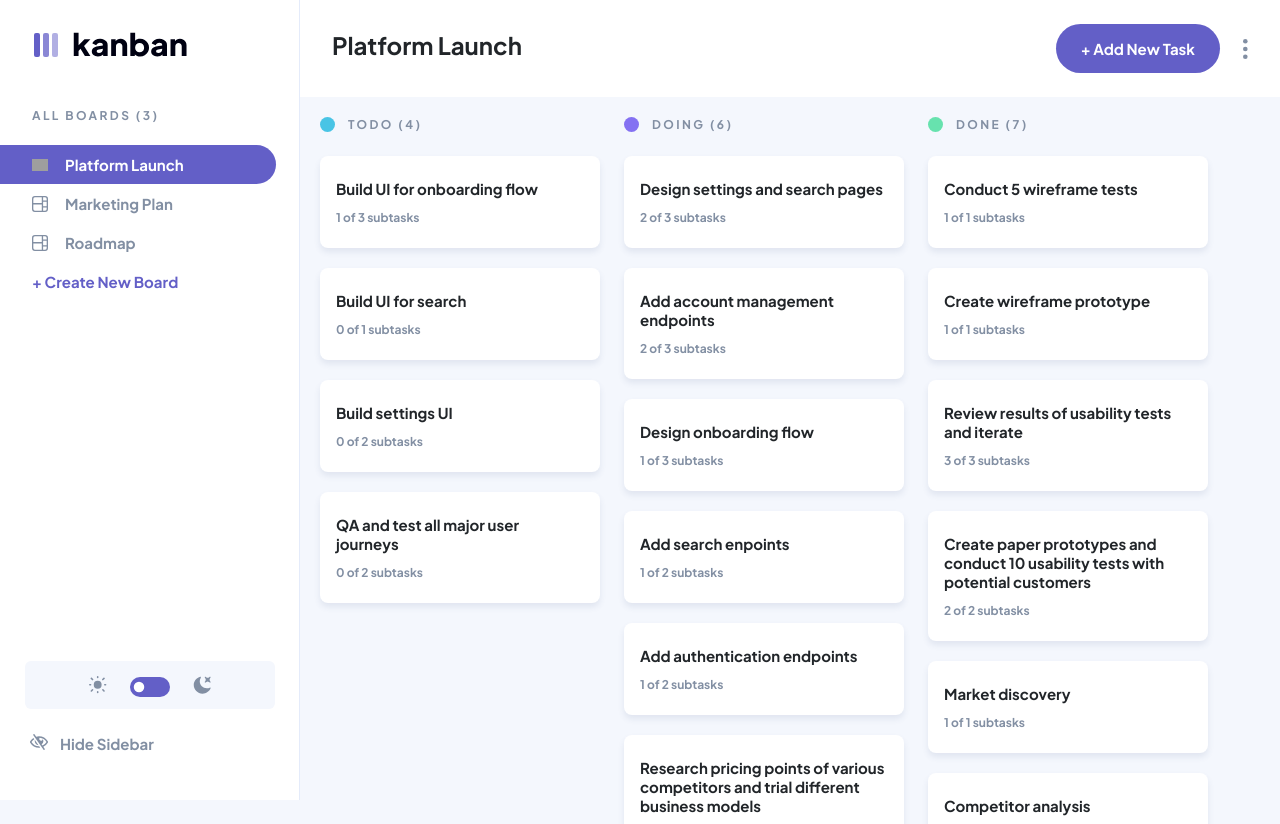
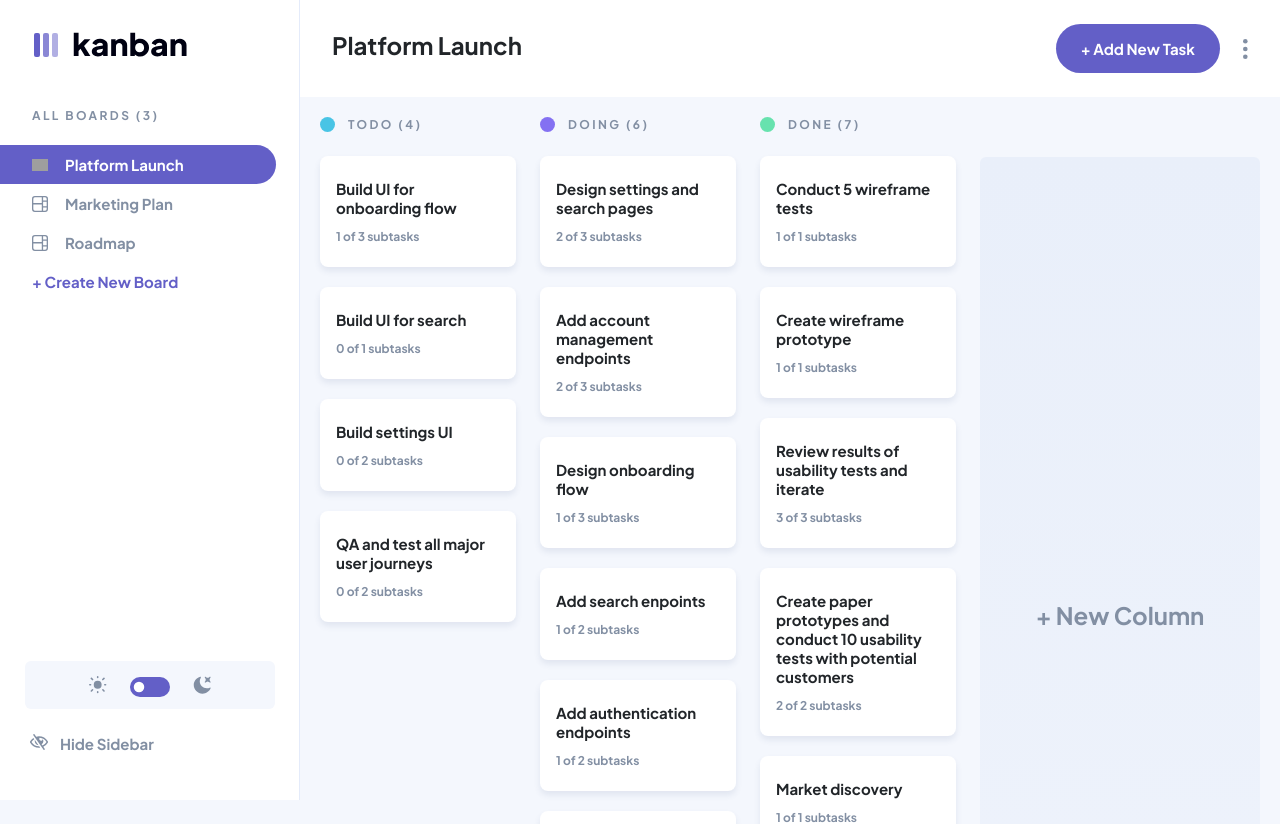
Before and after one commit to jownsu/kanban-task-management, a React (Vite) app: page / in a window 1280 px wide. Shown: the top 824 px of the page. Built offline with nearby package versions, Linux system fonts and the light colour scheme; grey boxes are pictures that could not be loaded.

Commit message:
implementd + new column button in column list

```diff
--- a/src/components/board/board.tsx
+++ b/src/components/board/board.tsx
@@ -5,14 +5,14 @@ import ColumnList from "../columns/column_list";
 const Board = () => {
 
     const { active_board, board } = useAppSelector(state => state.board);
-    const { columns } = board[active_board];
+    const selected_board = board[active_board];
 
     return (
         <>
             {
-                (columns.length > 0)
-                ? <ColumnList />
-                : <EmptyBoard />
+                (selected_board?.columns.length > 0)
+                    ? <ColumnList />
+                    : <EmptyBoard />
             }
         </>
     )
--- a/src/components/columns/column_list.tsx
+++ b/src/components/columns/column_list.tsx
@@ -1,18 +1,33 @@
+import { useState } from "react";
 import { useAppSelector } from "../../store/store";
 import ColumnItem from "./column_item";
+import EditBoardModal from "../../modals/edit_board/edit_board.modal";
 
 import "./columns.scss";
 
 const ColumnList = () => {
     const { board, active_board } = useAppSelector(state => state.board);
+    const [ is_show_edit_board_modal, setShowEditBoardModal ] = useState(false);
     const { columns } = board[active_board];
 
     return (
-        <ul className="column_list">
+        <>
+            <ul className="column_list">
+                {
+                    columns.map((column, index) => <ColumnItem key={index} column={column} />)
+                }
+                <li className="new_column">
+                    <button type="button" onClick={() => setShowEditBoardModal(true)}>+ New Column</button>
+                </li>
+            </ul>
             {
-                columns.map((column, index) => <ColumnItem key={index} column={column} />)
+                <EditBoardModal
+                    is_show={is_show_edit_board_modal}
+                    onHide={() => setShowEditBoardModal(false)}
+                />
             }
-        </ul>
+        </>
+
     );
 }
 
--- a/src/components/columns/columns.scss
+++ b/src/components/columns/columns.scss
@@ -4,6 +4,7 @@
     display: flex;
     gap: 24px;
     list-style-type: none;
+    min-height: 85vh;
     padding: 20px;
 
     > li{
@@ -39,5 +40,31 @@
                 width: 15px;
             }
         }
+
+        &.new_column{
+            margin-top: 40px;
+            > button{
+                background: linear-gradient(180deg, #E9EFFA 0%, rgba(233, 239, 250, 0.5) 100%);
+                border-radius: 6px;
+                border: none;
+                color: $color_grey_3;
+                font: $font_heading_xl;
+                height: 100%;
+                outline: none;
+                width: 280px;
+            }
+        }
     }
 }
+
+.dark{
+    .column_list{
+        > li{
+            &.new_column{
+                > button{
+                    background: linear-gradient(180deg, rgba(43, 44, 55, 0.25) 0%, rgba(43, 44, 55, 0.125) 100%);
+                }
+            }
+        }
+    }
+}
```
